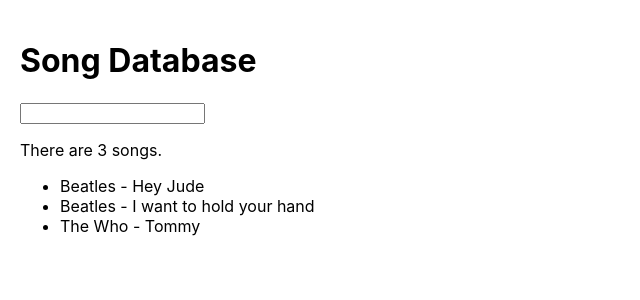
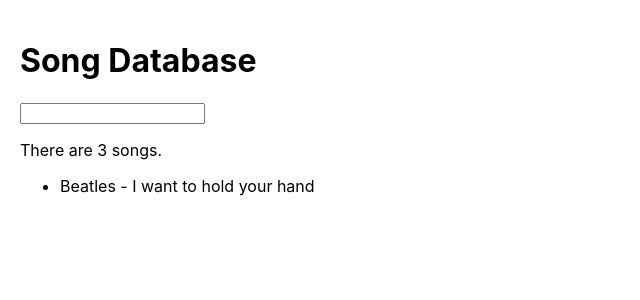
Before and after one commit to Pierluigi10/songdatabase, a React (Create React App) app: page / in a window 1280 px wide. Shown: the top 300 px of the page, without its empty margins (0-640 px from the left). Built offline with nearby package versions, Linux system fonts and the light colour scheme.

Commit message:
make static search work

```diff
--- a/src/App.js
+++ b/src/App.js
@@ -1,24 +1,29 @@
 import "./App.css";
 import songs from "./data/songs.json";
 
+const searchText = "HAND";
+
 function App() {
-  const searchSongs = (searchText) =>{
+  const searchSongs = (searchText) => {
     console.log(searchText);
-  }
+  };
   return (
     <div className="App">
       <h1>Song Database</h1>
       <div>
-        <input type="text" onChange={((e) => searchSongs(e.target.value))}/>
+        <input type="text" onChange={(e) => searchSongs(e.target.value)} />
       </div>
       <p>There are {songs.length} songs.</p>
       <ul>
         {songs.map((song) => {
           return (
             <>
-              <li>
-                {song.author} - {song.name}
-              </li>
+              {(song.author.toLowerCase().includes(searchText.toLowerCase()) ||
+                song.name.toLowerCase().includes(searchText.toLowerCase())) && (
+                  <li>
+                    {song.author} - {song.name}
+                  </li>
+                )}
             </>
           );
         })}
```
